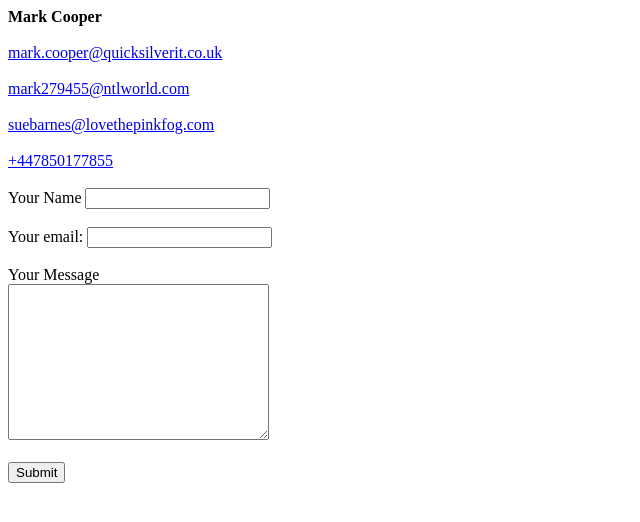
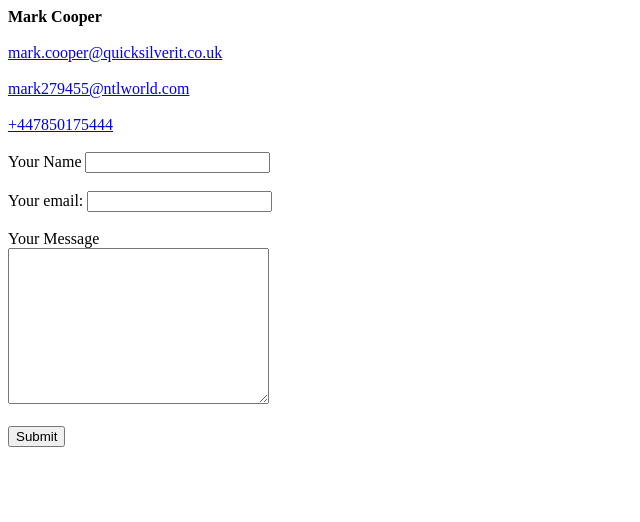
Before and after one commit to mark279455/cv, a plain HTML site: page contact-me.html in a window 1280 px wide. Shown: the whole page, without its empty margins (0-640 px from the left). Drawn offline with Linux system fonts and the light colour scheme.

Commit message:
Add files via upload

```diff
--- a/contact-me.html
+++ b/contact-me.html
@@ -16,10 +16,7 @@
   <a href="mailto:mark279455@ntlworld.com">mark279455@ntlworld.com</a>
   <br>
   <br>
-  <a href="mailto:suebarnes@lovethepinkfog.com">suebarnes@lovethepinkfog.com</a>
-  <br>
-  <br>
-  <a href="tel:+447850177855">+447850177855</a>
+  <a href="tel:+447850175444">+447850175444</a>
   <br>
   <br>
 
```
